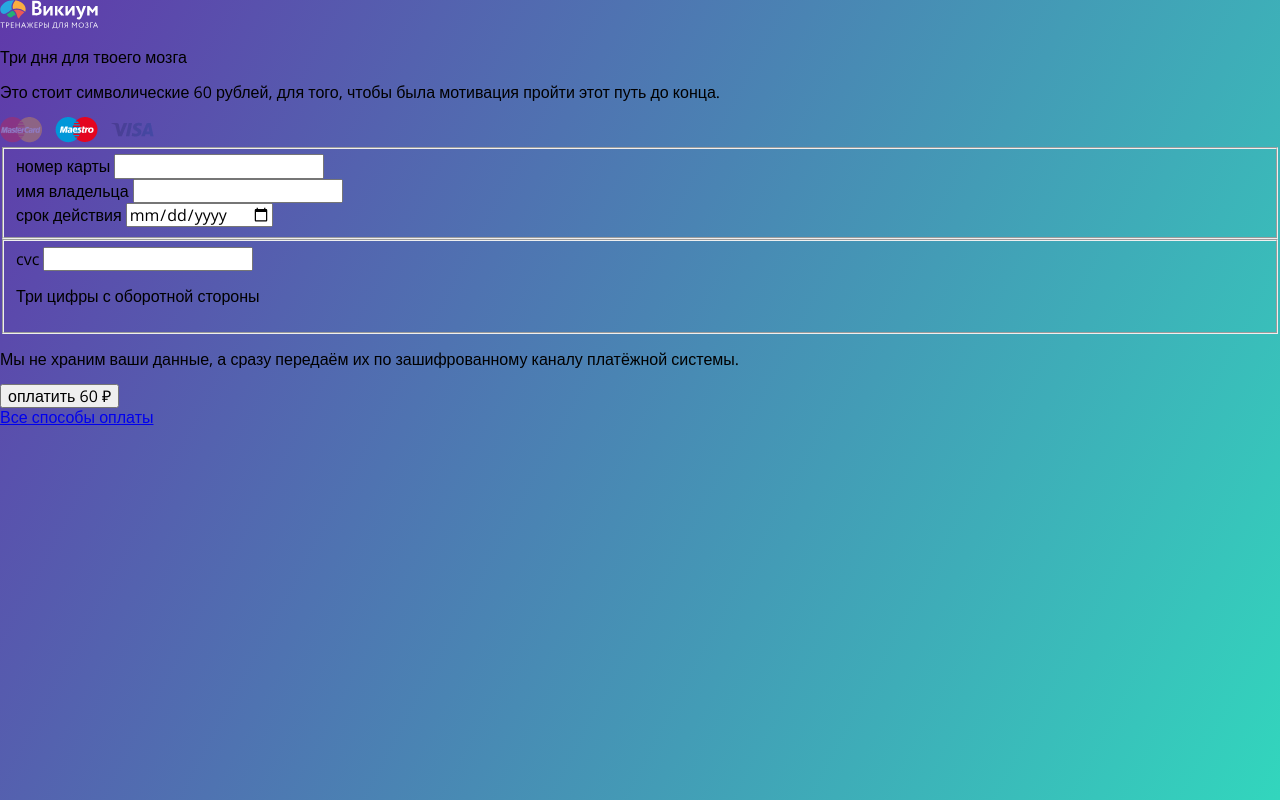
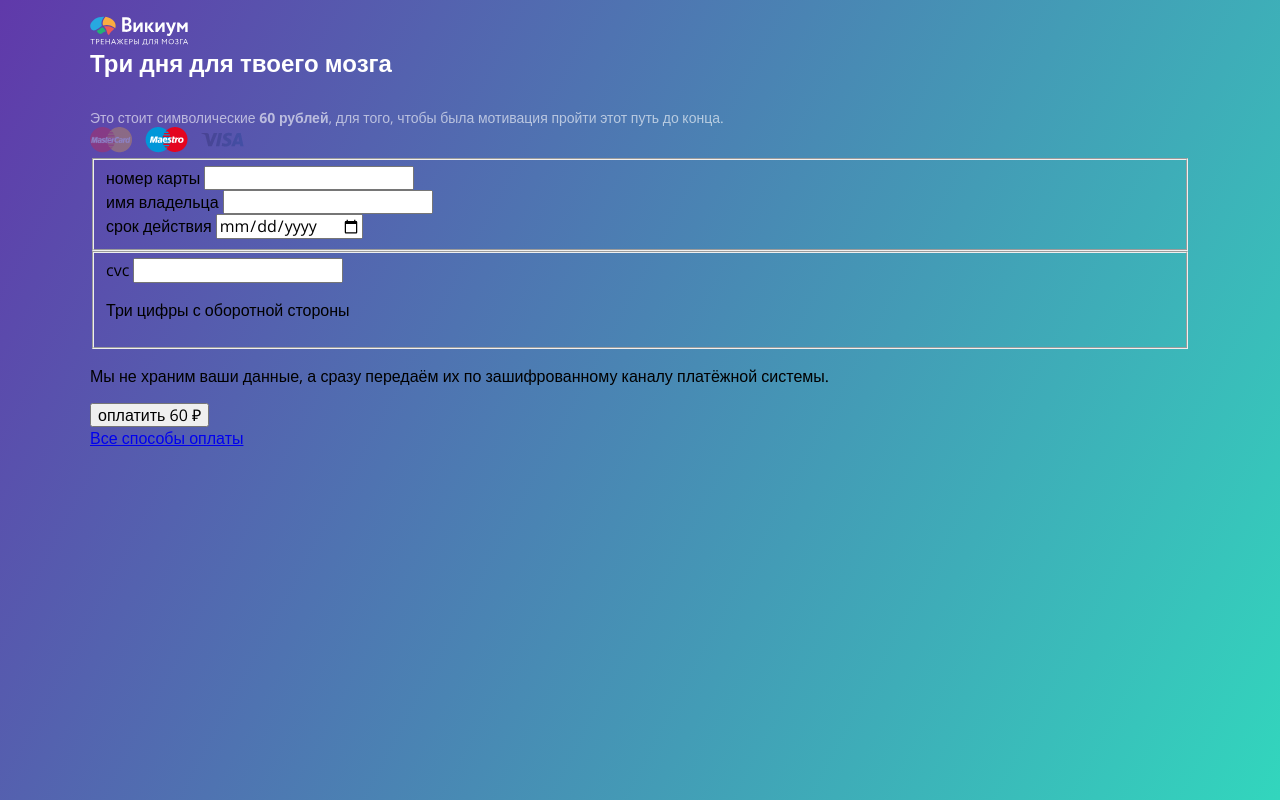
Before and after one commit to katrinLuna/payment-form__demo, a website built with webpack: page build/index.html in a window 1280 px wide. Built offline with nearby package versions, Linux system fonts and the light colour scheme.

Commit message:
done header and slogan + media break

```diff
--- a/sass/_mixins.scss
+++ b/sass/_mixins.scss
@@ -1,4 +1,5 @@
-@mixin set-font($font-size, $line-height: $line) {
+@mixin set-font($font-size, $font-weight, $color) {
   font-size: $font-size;
-  line-height: $line-height;
+  font-weight: $font-weight;
+  color: $color;
 }
--- a/sass/_variables.scss
+++ b/sass/_variables.scss
@@ -1,2 +1,24 @@
+//color var
 $blue-with-a-hint-of-purple: #6039aa;
 $tealish: #32d6bd;
+
+$white: #ffffff;
+$black: #000000;
+$grey: #f2f2f2;
+
+//fonts var
+$font: "Open Sans", "Arial", sans-serif;
+//$base-font-size: 14px;
+$font-normal: 400;
+$font-semi-bold: 600;
+$font-bold: 700;
+$font-extra-bold: 800;
+
+//media var
+$mobile-width: 320px;
+$tablet-width: 768px;
+$desktop-width: 1130px;
+
+$mobile-width-h-padding: 16px;
+$tablet-width-h-padding: 24px;
+$desktop-width-h-padding: 15px;
--- /dev/null
+++ b/sass/blocks/main-wrapper.scss
@@ -0,0 +1,21 @@
+.main-wrapper {
+  min-width: $mobile-width;
+  margin-top: 30px;
+  padding-left: $mobile-width-h-padding;
+  padding-right: $mobile-width-h-padding;
+  box-sizing: border-box;
+
+  @media (min-width: $tablet-width) {
+    min-width: $tablet-width;
+    margin: 0 auto;
+    padding-left: $tablet-width-h-padding;
+    padding-right: $tablet-width-h-padding;
+  }
+
+  @media (min-width: $desktop-width) {
+    width: $desktop-width;
+    padding-left: $desktop-width-h-padding;
+    padding-right: $desktop-width-h-padding;
+  }
+
+}
--- /dev/null
+++ b/sass/blocks/page-header.scss
@@ -0,0 +1,32 @@
+.page-header {
+  min-width: $mobile-width;
+  min-height: 46px;
+  padding-top: 16px;
+  padding-left: $mobile-width-h-padding;
+  padding-right: $mobile-width-h-padding;
+  box-sizing: border-box;
+
+  &__logo-link {
+    display: block;
+    height: 30px;
+  }
+
+  &__logo-picture {
+    width: 99px;
+    height: 30px;
+  }
+
+  @media (min-width: $tablet-width) {
+    min-width: $tablet-width;
+    margin: 0 auto;
+    padding-left: $tablet-width-h-padding;
+    padding-right: $tablet-width-h-padding;
+  }
+
+  @media (min-width: $desktop-width) {
+    width: $desktop-width;
+    padding-left: $desktop-width-h-padding;
+    padding-right: $desktop-width-h-padding;
+  }
+
+}
--- /dev/null
+++ b/sass/blocks/page-wrapper.scss
@@ -0,0 +1,13 @@
+.page-wrapper {
+  width: 100%;
+  min-height: 100vh;
+  background-image: linear-gradient(160deg, $blue-with-a-hint-of-purple, $tealish);
+
+  @media (min-width: $tablet-width) {
+    background-image: linear-gradient(143deg, $blue-with-a-hint-of-purple, $tealish);
+  }
+
+  @media (min-width: $desktop-width) {
+    background-image: linear-gradient(118deg, $blue-with-a-hint-of-purple, $tealish);
+  }
+}
--- /dev/null
+++ b/sass/blocks/payment-slogan.scss
@@ -0,0 +1,20 @@
+.payment-slogan {
+  width: 100%;
+
+  &__header {
+    margin-top: 0;
+    margin-bottom: 0;
+    @include set-font (24px, $font-extra-bold, $white);
+  }
+
+  &__text {
+    margin-top: 29px;
+    margin-bottom: 0;
+    opacity: 0.6;
+    @include set-font (14px, $font-normal, $white);
+  }
+
+  &__amount {
+    font-weight: $font-bold;
+  }
+}
--- a/sass/common.scss
+++ b/sass/common.scss
@@ -1,10 +1,12 @@
 body {
-  font-family: 'Open Sans', sans-serif;
   min-width: 320px;
   margin: 0 auto;
   padding: 0;
-  font-weight: 400;
+  font-family: $font;
   font-style: normal;
+  font-stretch: normal;
+  line-height: normal;
+  letter-spacing: normal;
 }
 
 img {
@@ -36,9 +38,3 @@ input[type="radio"].visually-hidden {
   clip: rect(0 0 0 0);
   overflow: hidden;
 }
-
-.page-wrapper {
-  width: 100%;
-  height: 100vh;
-  background-image: linear-gradient(118deg, $blue-with-a-hint-of-purple, $tealish);
-}
--- a/sass/main.scss
+++ b/sass/main.scss
@@ -3,3 +3,14 @@
 @import "mixins";
 
 @import "common";
+
+@import "./blocks/page-wrapper";
+@import "./blocks/page-header";
+@import "./blocks/main-wrapper";
+@import "./blocks/payment-slogan";
+//@import "./blocks/";
+//@import "./blocks/";
+//@import "./blocks/";
+//@import "./blocks/";
+//@import "./blocks/";
+//@import "./blocks/";
```
Also changed, not shown: build/bundle.css, build/index.html.
